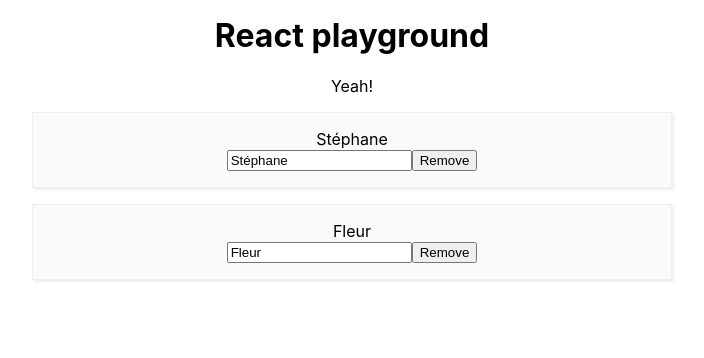
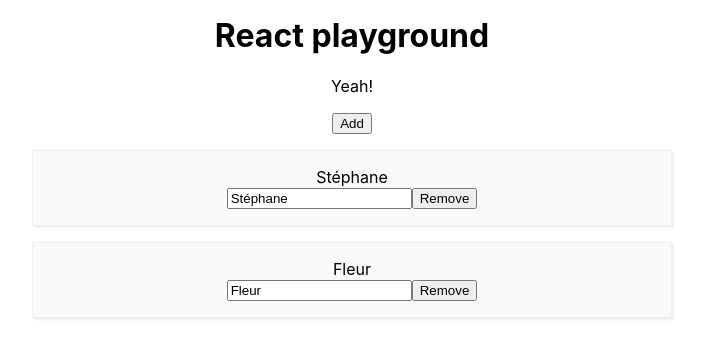
Before and after one commit to avine/react-playground, a React (Create React App) app: page / in a window 1280 px wide. Shown: the top 358 px of the page, without its empty margins (288-992 px from the left). Built offline with nearby package versions, Linux system fonts and the light colour scheme.

Commit message:
Add "add" handler

```diff
--- a/src/containers/App.tsx
+++ b/src/containers/App.tsx
@@ -11,6 +11,7 @@ interface IAppProps {
 
 interface IAppState {
   persons: IPerson[];
+  newId: number;
 }
 
 class App extends Component<IAppProps, IAppState> {
@@ -18,8 +19,16 @@ class App extends Component<IAppProps, IAppState> {
     persons: [
       { id: 1, name: 'Stéphane' },
       { id: 2, name: 'Fleur' }
-    ]
+    ],
+    newId: 3
   };
+
+  public addHandler = () => {
+    this.setState(state => ({
+      persons: [{ id: state.newId, name: '...' }, ...state.persons],
+      newId: state.newId + 1
+    }));
+  }
 
   public changeHandler = (person: IPerson) => {
     this.setState((state: IAppState) => ({
@@ -41,6 +50,7 @@ class App extends Component<IAppProps, IAppState> {
     return (
       <div className="App">
         <Header title={this.props.title} />
+        <button onClick={this.addHandler}>Add</button>
         {
           this.state.persons.length
           ? <Persons
```
